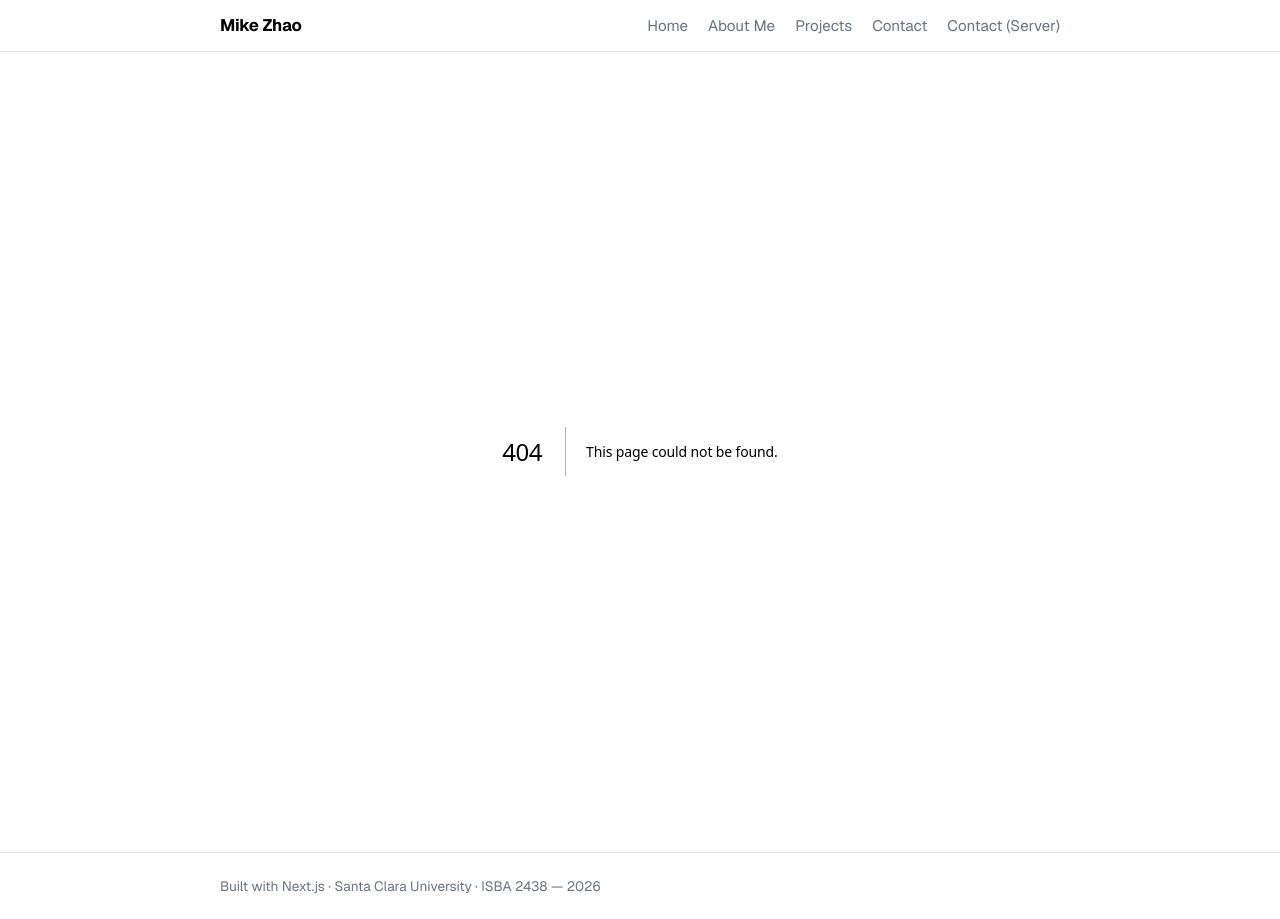
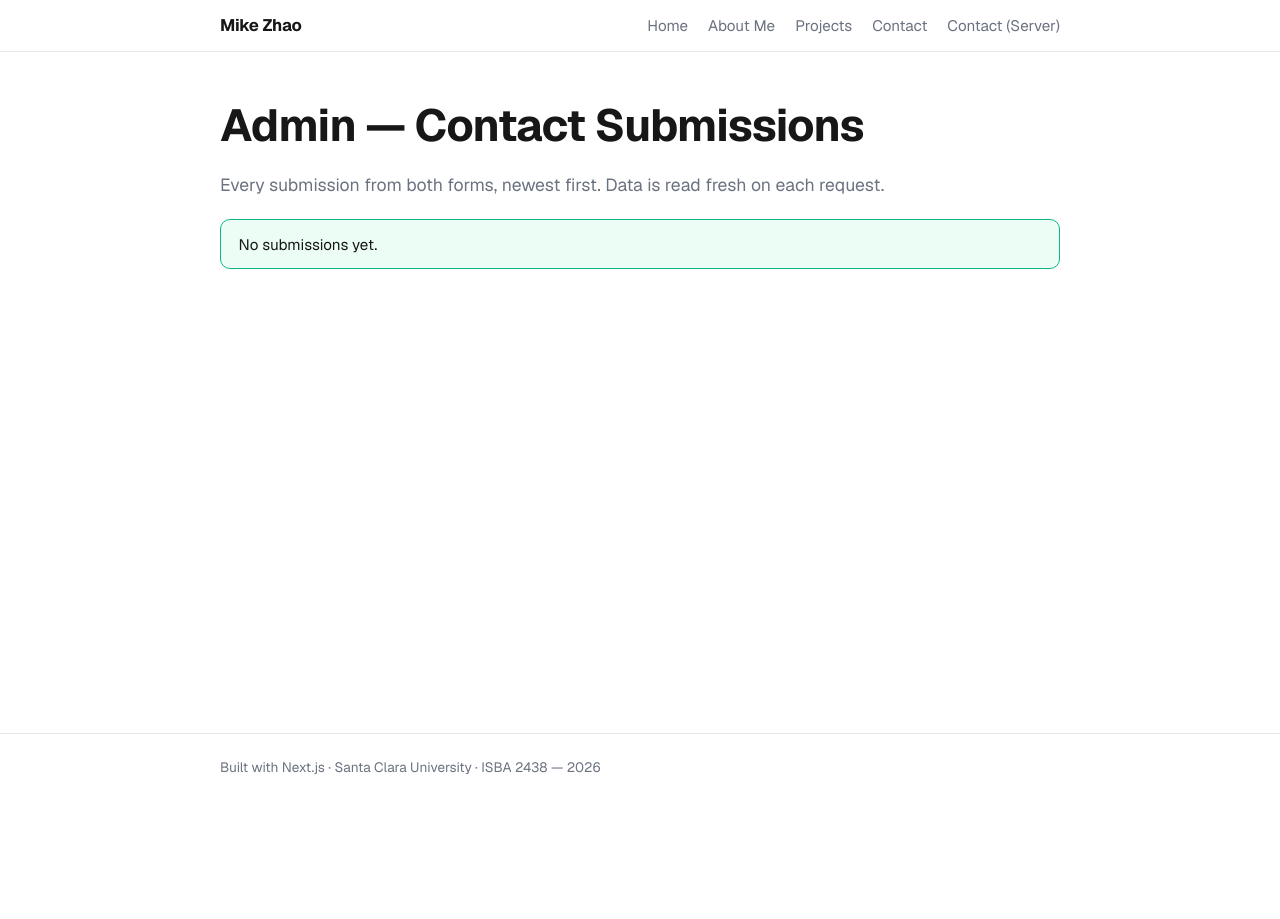
Before and after one commit to Mikeylove-997/portfolio, a Next.js app: page /admin in a window 1280 px wide. Before the commit this address had no page. After the commit the page ends 800 px from the top, so only its background shows below. Built offline with nearby package versions, Linux system fonts and the light colour scheme.

Commit message:
Add /admin page: request-time table of all submissions with source field

```diff
--- /dev/null
+++ b/app/admin/page.tsx
@@ -0,0 +1,90 @@
+import type { Metadata } from "next";
+import { Suspense } from "react";
+import { connection } from "next/server";
+import { readContacts } from "@/lib/contacts";
+import type { ContactSubmission } from "@/lib/contacts";
+
+export const metadata: Metadata = {
+  title: "Admin",
+  description: "All contact form submissions.",
+  robots: { index: false },
+};
+
+export default function AdminPage() {
+  return (
+    <main className="container page">
+      <h1>Admin — Contact Submissions</h1>
+      <p className="lead">
+        Every submission from both forms, newest first. Data is read fresh on
+        each request.
+      </p>
+      <Suspense fallback={<p className="lead">Loading submissions...</p>}>
+        <SubmissionsTable />
+      </Suspense>
+    </main>
+  );
+}
+
+async function SubmissionsTable() {
+  await connection();
+
+  const contacts = await readContacts();
+  const sorted = [...contacts].sort(
+    (a, b) =>
+      new Date(b.submittedAt).getTime() - new Date(a.submittedAt).getTime()
+  );
+
+  if (sorted.length === 0) {
+    return <p className="banner success">No submissions yet.</p>;
+  }
+
+  return (
+    <div className="table-wrap">
+      <table className="admin-table">
+        <thead>
+          <tr>
+            <th>Name</th>
+            <th>Email</th>
+            <th>Message</th>
+            <th>Submitted</th>
+            <th>Source</th>
+          </tr>
+        </thead>
+        <tbody>
+          {sorted.map((submission) => (
+            <SubmissionRow key={submission.id} submission={submission} />
+          ))}
+        </tbody>
+      </table>
+    </div>
+  );
+}
+
+function SubmissionRow({
+  submission,
+}: {
+  submission: ContactSubmission;
+}) {
+  const sourceLabel =
+    submission.source === "api"
+      ? "API"
+      : submission.source === "server-action"
+        ? "Server Action"
+        : "Unknown";
+
+  const submitted = new Date(submission.submittedAt).toLocaleString("en-US", {
+    dateStyle: "medium",
+    timeStyle: "short",
+    timeZone: "America/Los_Angeles",
+  });
+
+  return (
+    <tr>
+      <td>{submission.name}</td>
+      <td>{submission.email}</td>
+      <td className="message-cell">{submission.message}</td>
+      <td>{submitted}</td>
+      <td>{sourceLabel}</td>
+    </tr>
+  );
+}
--- a/app/api/contact/route.ts
+++ b/app/api/contact/route.ts
@@ -32,6 +32,7 @@ export async function POST(request: Request) {
     email: input.email.trim(),
     message: input.message.trim(),
     project: null,
+    source: "api",
   });
 
   return NextResponse.json({ success: true }, { status: 201 });
--- a/app/contact-me-server-form/actions.ts
+++ b/app/contact-me-server-form/actions.ts
@@ -39,6 +39,7 @@ export async function saveContactMessage(
     email: email.trim(),
     message: message.trim(),
     project,
+    source: "server-action",
   });
 
   return {
--- a/app/globals.css
+++ b/app/globals.css
@@ -354,3 +354,40 @@ h2 {
   color: var(--muted);
   font-size: 0.85rem;
 }
+
+.table-wrap {
+  overflow-x: auto;
+}
+
+.admin-table {
+  width: 100%;
+  border-collapse: collapse;
+  background: var(--card);
+  border: 1px solid var(--border);
+  border-radius: 12px;
+  overflow: hidden;
+}
+
+.admin-table th,
+.admin-table td {
+  text-align: left;
+  padding: 0.75rem 1rem;
+  border-bottom: 1px solid var(--border);
+  font-size: 0.9rem;
+  vertical-align: top;
+}
+
+.admin-table th {
+  font-size: 0.78rem;
+  text-transform: uppercase;
+  letter-spacing: 0.05em;
+  color: var(--muted);
+}
+
+.admin-table tbody tr:last-child td {
+  border-bottom: none;
+}
+
+.admin-table .message-cell {
+  max-width: 280px;
+}
--- a/lib/contacts.ts
+++ b/lib/contacts.ts
@@ -1,5 +1,7 @@
 import { promises as fs } from "node:fs";
 import path from "node:path";
+
+export type ContactSource = "api" | "server-action";
 
 export type ContactSubmission = {
   id: string;
@@ -7,6 +9,7 @@ export type ContactSubmission = {
   email: string;
   message: string;
   project: string | null;
+  source: ContactSource | null;
   submittedAt: string;
 };
 
@@ -16,7 +19,14 @@ const DATA_FILE = path.join(DATA_DIR, "submissions.json");
 export async function readContacts(): Promise<ContactSubmission[]> {
   try {
     const parsed = JSON.parse(await fs.readFile(DATA_FILE, "utf8"));
-    return Array.isArray(parsed) ? parsed : [];
+    if (!Array.isArray(parsed)) return [];
+    return parsed.map((entry) => ({
+      ...entry,
+      source:
+        entry.source === "api" || entry.source === "server-action"
+          ? entry.source
+          : null,
+    }));
   } catch {
     return [];
   }
@@ -31,6 +41,7 @@ export async function addContact(
     email: contact.email,
     message: contact.message,
     project: contact.project,
+    source: contact.source,
     submittedAt: new Date().toISOString(),
   };
 
```
